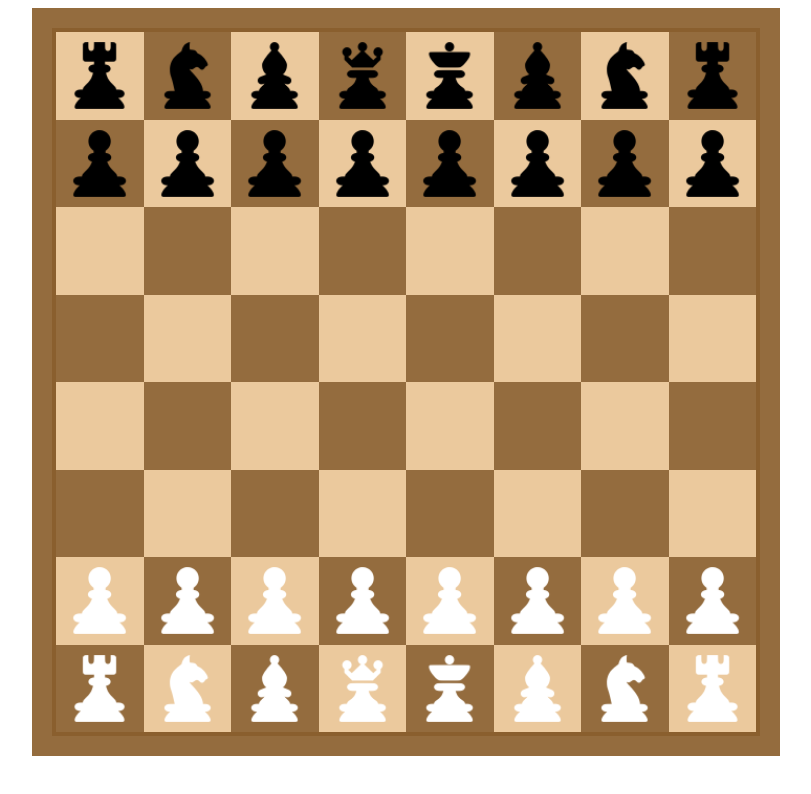
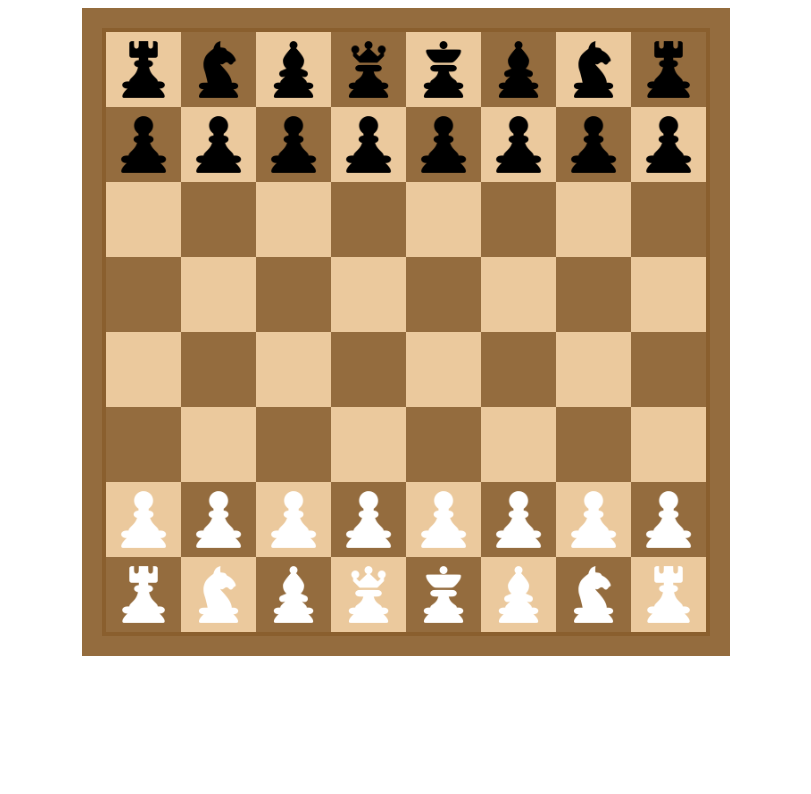
Before and after one commit to GAlexandrD/web-chess, a plain HTML site: page index.html in a window 1280 px wide. Shown: the whole page, without its empty margins (234-1045 px from the left). Drawn offline with Linux system fonts and the light colour scheme.

Commit message:
css changes

```diff
--- a/modules/Board.js
+++ b/modules/Board.js
@@ -14,18 +14,13 @@ class Board {
   }
 
   #createField() {
-    this.domBoard.style.height =
-      document.documentElement.clientHeight - 100 + 'px';
-    this.domBoard.style.width = this.domBoard.style.height;
     for (let i = 1, flag = true; i <= this.height; i++) {
       const row = document.createElement('div');
       row.classList.add('row');
       this.domBoard.append(row);
       for (let j = 1; j <= this.width; j++, flag = !flag) {
         let cell = new Cell(this, j, i, 'white');
-        if (flag) {
-          cell = new Cell(this, j, i, 'black');
-        }
+        if (flag) cell = new Cell(this, j, i, 'black');
         this.cells.push(cell);
         row.append(cell.domCell);
       }
--- a/style.css
+++ b/style.css
@@ -11,6 +11,8 @@
   flex-shrink: 0;
   flex-direction: column-reverse;
   border: 20px solid #946c3e;
+  height: 600px;
+  width: 600px;
   padding: 4px;
   box-shadow: inset 4px 4px #8a5f2e, inset -4px -4px #8a5f2e;
 }
```
